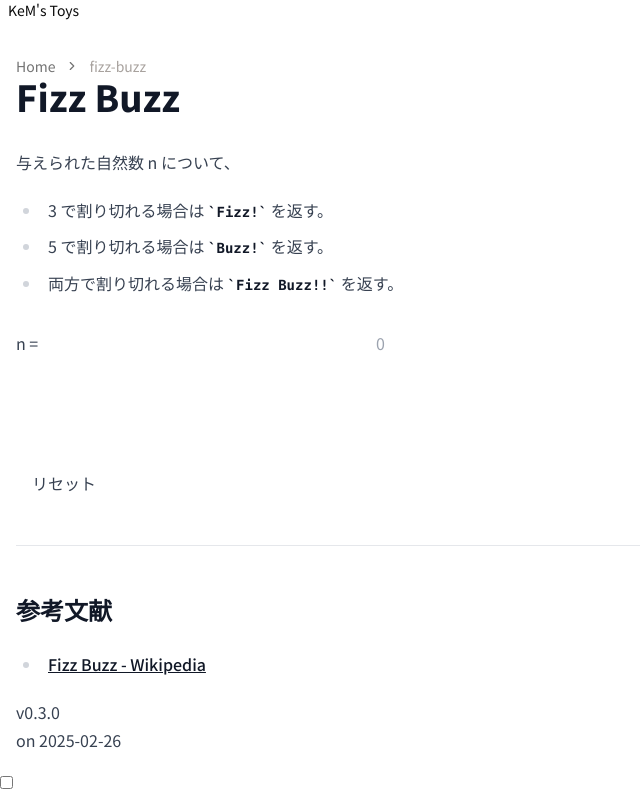
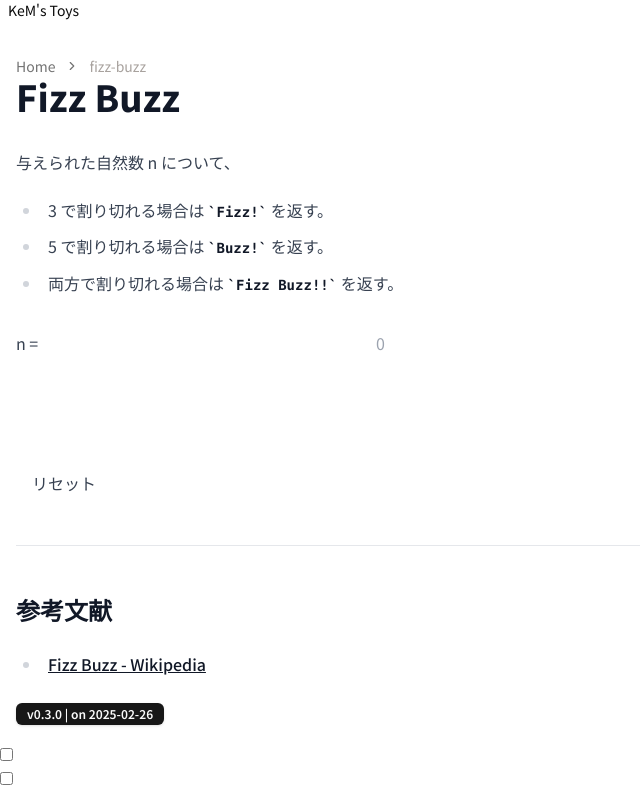
Before and after one commit to kem198/kems-toys, a Next.js app: page /fizz-buzz in a window 1280 px wide. Shown: the top 798 px of the page, without its empty margins (0-640 px from the left). Built offline with nearby package versions, Linux system fonts and the light colour scheme.

Commit message:
refactor: simplify Version component by using Badge for display

```diff
--- a/src/components/atoms/version.tsx
+++ b/src/components/atoms/version.tsx
@@ -1,13 +1,14 @@
+import { Badge } from "../ui/badge";
+
 interface VersionProps {
   version: string;
   onDate: string;
 }
 
 const Version = ({ version, onDate }: VersionProps) => (
-  <div className="join">
-    <div className="badge join-item badge-neutral">v{version}</div>
-    <div className="badge join-item badge-ghost">on {onDate}</div>
-  </div>
+  <Badge>
+    v{version} | on {onDate}
+  </Badge>
 );
 
 export { Version };
```
